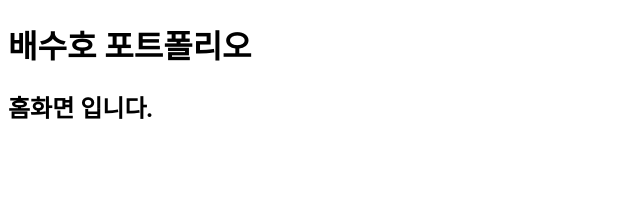
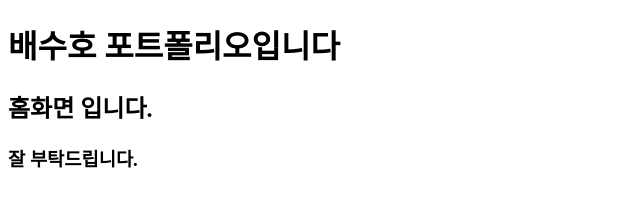
Before and after one commit to Bsuho/portfolio, a plain HTML site: page docs/index.html in a window 1280 px wide. Shown: the whole page, without its empty margins (0-640 px from the left). Drawn offline with Linux system fonts and the light colour scheme.

Commit message:
Add files via upload

```diff
--- a/docs/index.html
+++ b/docs/index.html
@@ -4,10 +4,13 @@
   <meta charset="UTF-8">
   <meta http-equiv="X-UA-Compatible" content="IE=edge">
   <meta name="viewport" content="width=device-width, initial-scale=1.0">
-  <title>배수호 포트폴리오</title>
+  <title>배수호 포트폴리오입니다.</title>
 </head>
 <body>
-  <h1>배수호 포트폴리오</h1>
+  <h1>배수호 포트폴리오입니다</h1>
+
+
   <h2>홈화면 입니다.</h2>
+  <h3>잘 부탁드립니다.</h3>
 </body>
 </html>
```
